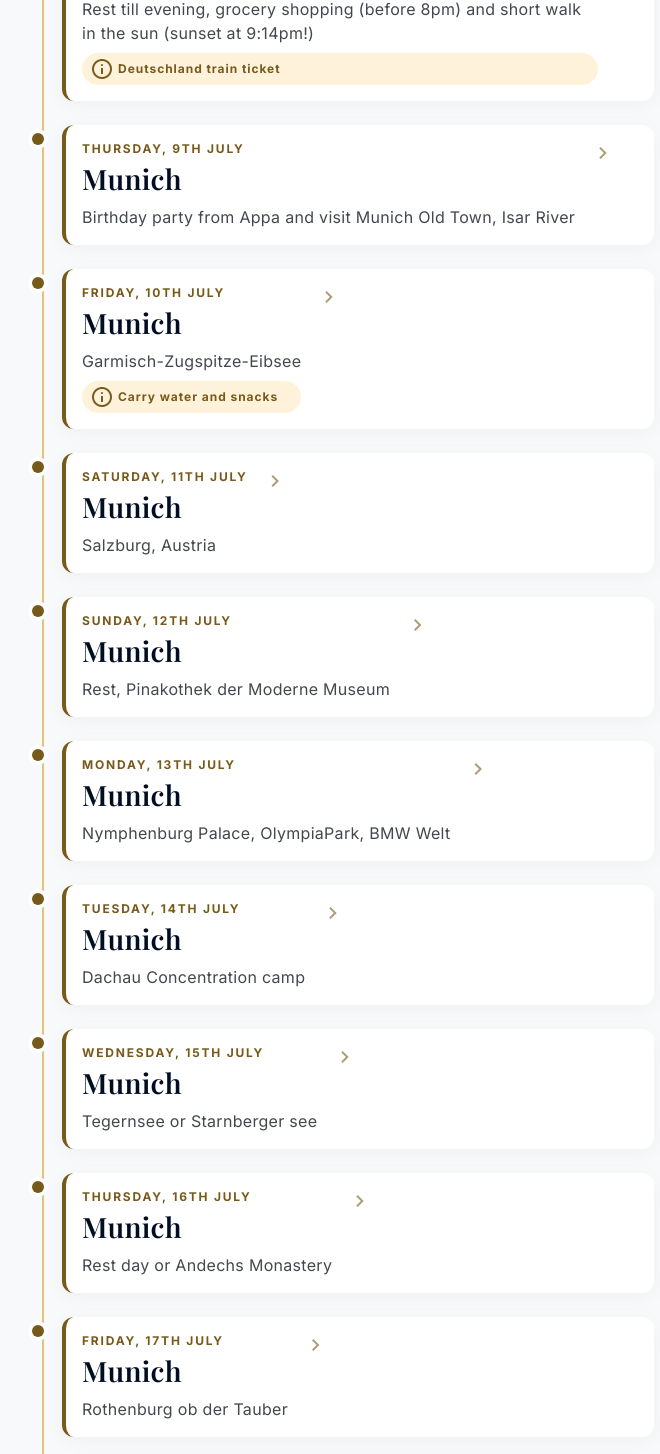
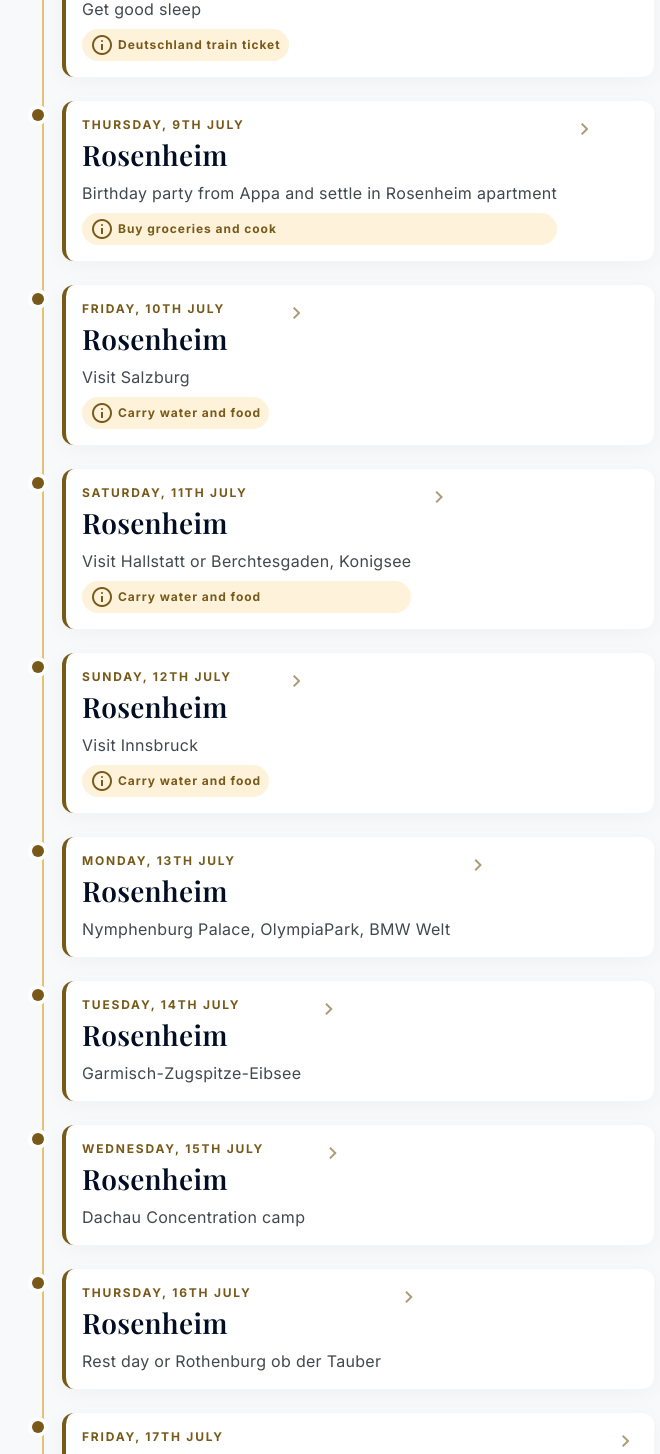
Before and after one commit to prajwaldhananjay/reisefreude, a React (Vite) app: page / in a window 1280 px wide. Shown: the part 891-2345 px from the top of the page, without its empty margins (302-962 px from the left). Built offline with nearby package versions, Linux system fonts and the light colour scheme.

Commit message:
Updated calendar view

```diff
--- a/src/data/itinerary.js
+++ b/src/data/itinerary.js
@@ -3,46 +3,46 @@ export const itineraryData = [
     date: "8th July",
     day: "Wednesday",
     city: "Munich",
-    stay: "Dein Apart, Munich",
-    activities: "Rest till evening, grocery shopping (before 8pm) and short walk in the sun (sunset at 9:14pm!)",
+    stay: "Dein Apart, Munich (2 people)",
+    activities: "Get good sleep",
     notes: "Deutschland train ticket"
   },
   {
     date: "9th July",
     day: "Thursday",
-    city: "Munich",
-    stay: "",
-    activities: "Birthday party from Appa and visit Munich Old Town, Isar River",
-    notes: ""
+    city: "Rosenheim",
+    stay: "Duplex apartment (4 people)",
+    activities: "Birthday party from Appa and settle in Rosenheim apartment",
+    notes: "Buy groceries and cook "
   },
   {
     date: "10th July",
     day: "Friday",
-    city: "Munich",
-    stay: "",
-    activities: "Garmisch-Zugspitze-Eibsee",
-    notes: "Carry water and snacks"
+    city: "Rosenheim",
+    stay: "Duplex apartment (4 people)",
+    activities: "Visit Salzburg",
+    notes: "Carry water and food"
   },
   {
     date: "11th July",
     day: "Saturday",
-    city: "Munich",
-    stay: "",
-    activities: "Salzburg, Austria",
-    notes: ""
+    city: "Rosenheim",
+    stay: "Duplex apartment (4 people)",
+    activities: "Visit Hallstatt or Berchtesgaden, Konigsee",
+    notes: "Carry water and food"
   },
   {
     date: "12th July",
     day: "Sunday",
-    city: "Munich",
-    stay: "",
-    activities: "Rest, Pinakothek der Moderne Museum",
-    notes: ""
+    city: "Rosenheim",
+    stay: "Duplex apartment (4 people)",
+    activities: "Visit Innsbruck",
+    notes: "Carry water and food"
   },
   {
     date: "13th July",
     day: "Monday",
-    city: "Munich",
+    city: "Rosenheim",
     stay: "",
     activities: "Nymphenburg Palace, OlympiaPark, BMW Welt",
     notes: ""
@@ -50,41 +50,41 @@ export const itineraryData = [
   {
     date: "14th July",
     day: "Tuesday",
-    city: "Munich",
+    city: "Rosenheim",
+    stay: "",
+    activities: "Garmisch-Zugspitze-Eibsee",
+    notes: ""
+  },
+  {
+    date: "15th July",
+    day: "Wednesday",
+    city: "Rosenheim",
     stay: "",
     activities: "Dachau Concentration camp",
     notes: ""
   },
   {
-    date: "15th July",
-    day: "Wednesday",
-    city: "Munich",
-    stay: "",
-    activities: "Tegernsee or Starnberger see",
-    notes: ""
-  },
-  {
     date: "16th July",
     day: "Thursday",
-    city: "Munich",
+    city: "Rosenheim",
     stay: "",
-    activities: "Rest day or Andechs Monastery",
+    activities: "Rest day or Rothenburg ob der Tauber",
     notes: ""
   },
   {
     date: "17th July",
     day: "Friday",
-    city: "Munich",
+    city: "Vienna",
     stay: "",
-    activities: "Rothenburg ob der Tauber",
+    activities: "Explore Vienna, visit Schönbrunn Palace, St. Stephen's Cathedral, and enjoy the city vibes",
     notes: ""
   },
   {
     date: "18th July",
     day: "Saturday",
-    city: "Munich",
+    city: "Vienna",
     stay: "",
-    activities: "Berchtesgaden, Konigsee",
+    activities: "Explore Vienna, visit Belvedere Palace, Hofburg Palace, and enjoy the city vibes",
     notes: ""
   },
   {
@@ -100,7 +100,7 @@ export const itineraryData = [
     day: "Monday",
     city: "Munich",
     stay: "",
-    activities: "Innsbruck, Austria",
+    activities: "",
     notes: ""
   },
   {
@@ -172,32 +172,32 @@ export const itineraryData = [
     day: "Wednesday",
     city: "Leverkusen",
     stay: "",
-    activities: "Return to Munich and rest",
-    notes: "Book Cologne-Munich train"
+    activities: "To be decided",
+    notes: ""
   },
   {
     date: "30th July",
     day: "Thursday",
-    city: "Munich",
+    city: "Paris",
     stay: "",
-    activities: "Visit Nuremburg?",
-    notes: ""
+    activities: "Explore Paris, visit Eiffel Tower, Louvre Museum, and enjoy the city vibes",
+    notes: "Book Leverkusen-Paris train/bus and accommodation in Paris"
   },
   {
     date: "31st July",
     day: "Friday",
-    city: "Vienna/Budapest",
+    city: "Paris",
     stay: "",
-    activities: "Explore Vienna or Budapest",
-    notes: "Book train & stay"
+    activities: "",
+    notes: ""
   },
   {
     date: "1st August",
     day: "Saturday",
-    city: "Vienna/Budapest",
+    city: "Lucerne",
     stay: "",
-    activities: "Last Saturday in Europe",
-    notes: "Remember to buy bus/tram/train tickets if traveling"
+    activities: "",
+    notes: "Book Paris-Lucerne train and accommodation in Lucerne"
   },
   {
     date: "2nd August",
@@ -210,10 +210,10 @@ export const itineraryData = [
   {
     date: "3rd August",
     day: "Monday",
-    city: "-",
+    city: "Munich",
     stay: "",
     activities: "Return flight",
-    notes: ""
+    notes: "Wishing a safe and pleasant journey back home!"
   }
 ];
 
--- a/src/pages/CalendarView.jsx
+++ b/src/pages/CalendarView.jsx
@@ -3,12 +3,29 @@ import { itineraryData } from '../data/itinerary';
 
 const WEEKDAYS = ['Mon', 'Tue', 'Wed', 'Thu', 'Fri', 'Sat', 'Sun'];
 
-const CITY_STYLES = {
-  'Munich':           { dot: 'bg-secondary',          tint: 'bg-secondary-fixed/40',        border: 'border-secondary' },
-  'Leverkusen':       { dot: 'bg-on-tertiary-container', tint: 'bg-tertiary-fixed/50',      border: 'border-on-tertiary-container' },
-  'Vienna/Budapest':  { dot: 'bg-on-primary-container', tint: 'bg-primary-fixed/50',        border: 'border-on-primary-container' },
-  '-':                { dot: 'bg-outline',            tint: 'bg-surface-container',         border: 'border-outline' },
-};
+const COLOR_PALETTE = [
+  { dot: 'bg-secondary',               tint: 'bg-secondary-fixed/40',       border: 'border-secondary' },
+  { dot: 'bg-on-tertiary-container',   tint: 'bg-tertiary-fixed/50',        border: 'border-on-tertiary-container' },
+  { dot: 'bg-on-primary-container',    tint: 'bg-primary-fixed/50',         border: 'border-on-primary-container' },
+  { dot: 'bg-error',                   tint: 'bg-error-container/30',       border: 'border-error' },
+  { dot: 'bg-amber-500',               tint: 'bg-amber-100/60',             border: 'border-amber-500' },
+  { dot: 'bg-teal-500',                tint: 'bg-teal-100/60',              border: 'border-teal-500' },
+  { dot: 'bg-violet-500',              tint: 'bg-violet-100/60',            border: 'border-violet-500' },
+  { dot: 'bg-rose-500',                tint: 'bg-rose-100/60',              border: 'border-rose-500' },
+];
+
+const FALLBACK_STYLE = { dot: 'bg-outline', tint: 'bg-surface-container', border: 'border-outline' };
+
+function buildCityStyles(data) {
+  const cities = [...new Set(data.map(e => e.city).filter(c => c && c !== '-'))];
+  const styles = { '-': FALLBACK_STYLE };
+  cities.forEach((city, i) => {
+    styles[city] = COLOR_PALETTE[i % COLOR_PALETTE.length];
+  });
+  return { styles, cities };
+}
+
+const { styles: CITY_STYLES, cities: TRIP_CITIES } = buildCityStyles(itineraryData);
 
 const TRIP_YEAR = 2026;
 
@@ -78,9 +95,9 @@ export default function CalendarView() {
       {/* Legend */}
       <div className="flex flex-wrap items-center gap-md px-sm">
         <p className="font-label-caps text-label-caps text-secondary uppercase tracking-widest mr-sm">Cities</p>
-        {Object.entries(CITY_STYLES).filter(([city]) => city !== '-').map(([city, style]) => (
+        {TRIP_CITIES.map(city => (
           <div key={city} className="flex items-center gap-xs">
-            <span className={`w-3 h-3 rounded-full ${style.dot}`}></span>
+            <span className={`w-3 h-3 rounded-full ${CITY_STYLES[city].dot}`}></span>
             <span className="font-label-caps text-label-caps text-on-surface-variant">{city}</span>
           </div>
         ))}
```
